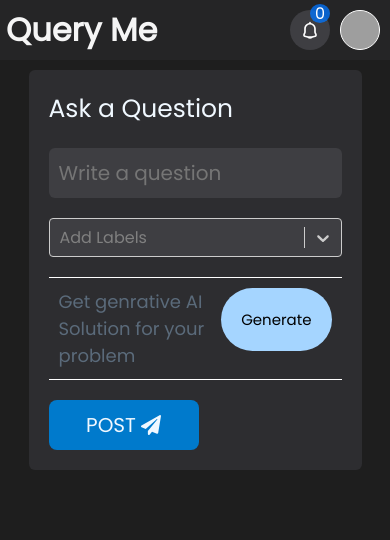
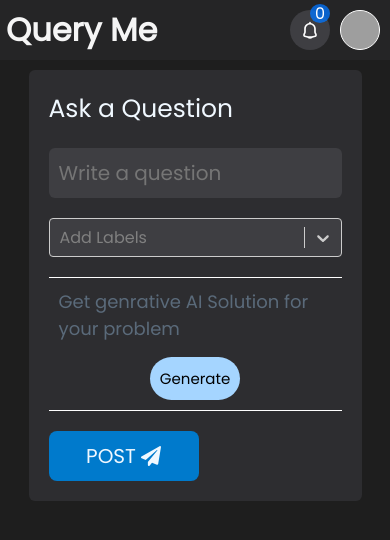
Before and after one commit to ishn123/IPDF, a React (Create React App) app: page /home in a window 390 px wide. Shown: the top 540 px of the page. Built offline with nearby package versions, Linux system fonts and the light colour scheme; sample sign-in values are in the browser's storage; grey boxes are pictures that could not be loaded.

Commit message:
genrative ai

```diff
--- a/src/pages/Home/style.css
+++ b/src/pages/Home/style.css
@@ -287,9 +287,14 @@ background-color: #b6dafb;
     .Post{
         width: 90%;
     }
+    .Genrative-AI{
+        flex-direction: column;
+        gap: 15px;
+    }
     .Genrative-button{
-        padding:20px;
         height: fit-content;
+        width: fit-content;
+        align-self: center;
     }
     .Posts-container{
         width: 100%;
```
